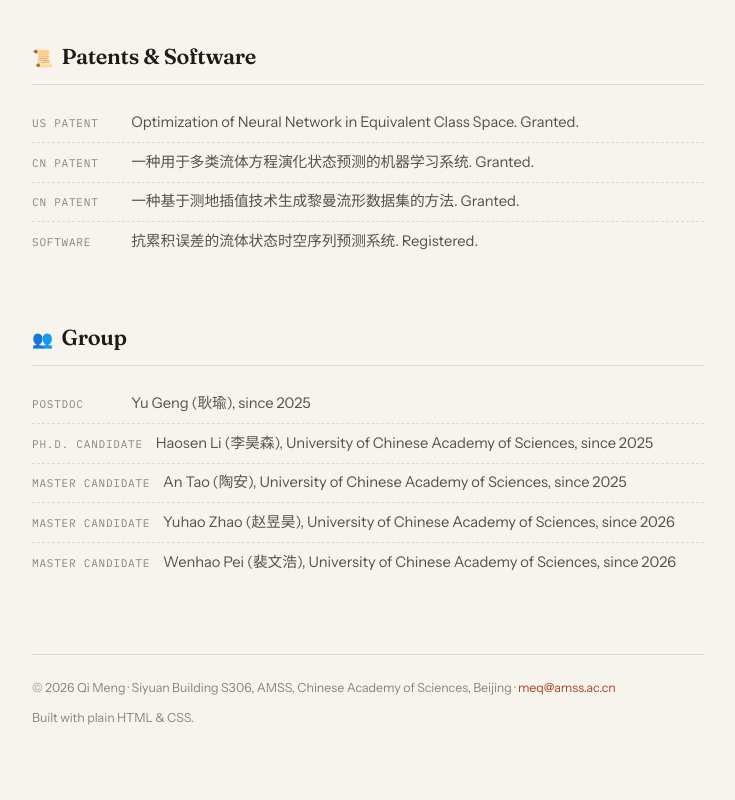
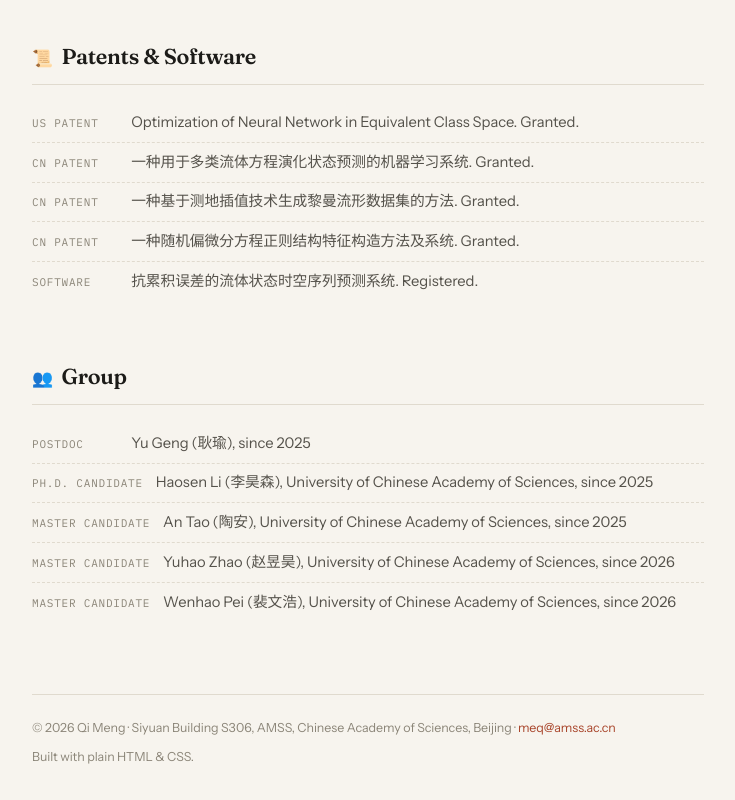
Before and after one commit to Dreamqi7/Dreamqi7.github.io, a plain HTML site: page index.html in a window 1280 px wide. Shown: the part 7389-8189 px from the top of the page, without its empty margins (468-1203 px from the left). Drawn offline with Linux system fonts and the light colour scheme.

Commit message:
Add regularity-structure SPDE feature construction patent
Co-Authored-By: Claude Opus 5.5 (1M context) <noreply@anthropic.com>

```diff
--- a/index.html
+++ b/index.html
@@ -571,6 +571,7 @@
         <li><span class="role">US Patent</span> Optimization of Neural Network in Equivalent Class Space. Granted.</li>
         <li><span class="role">CN Patent</span> 一种用于多类流体方程演化状态预测的机器学习系统. Granted.</li>
         <li><span class="role">CN Patent</span> 一种基于测地插值技术生成黎曼流形数据集的方法. Granted.</li>
+        <li><span class="role">CN Patent</span> 一种随机偏微分方程正则结构特征构造方法及系统. Granted.</li>
         <li><span class="role">Software</span> 抗累积误差的流体状态时空序列预测系统. Registered.</li>
       </ul>
     </section>
```
